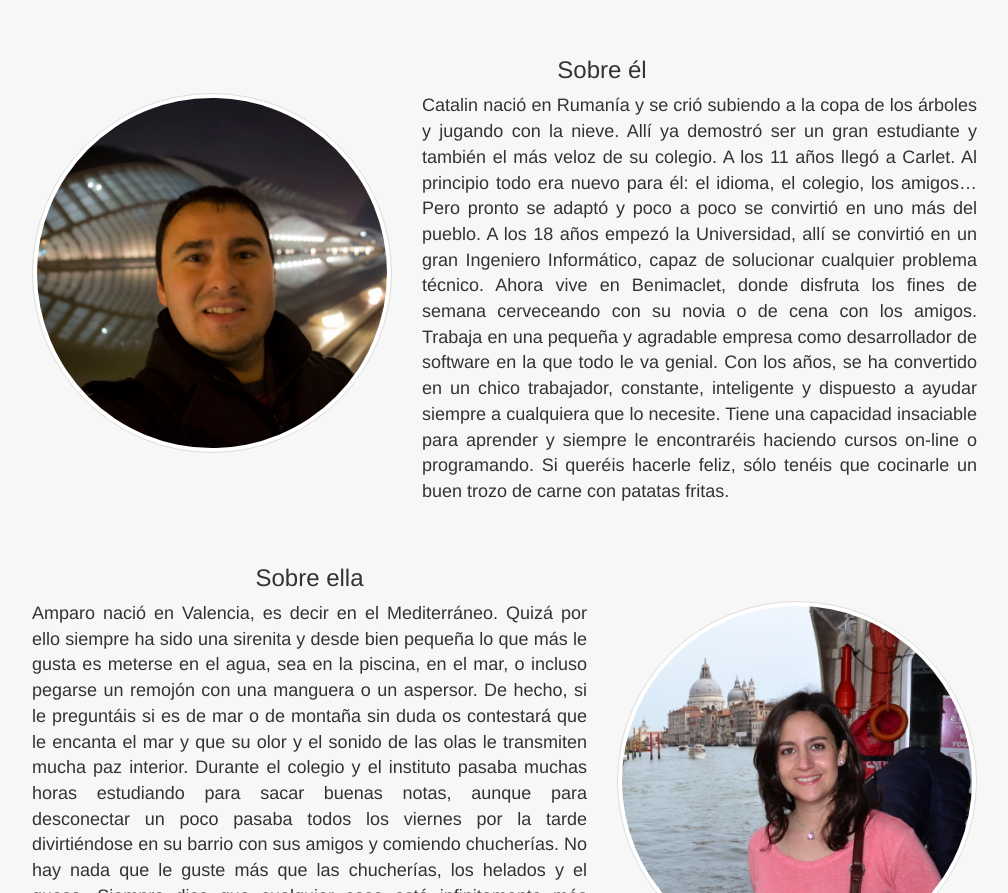
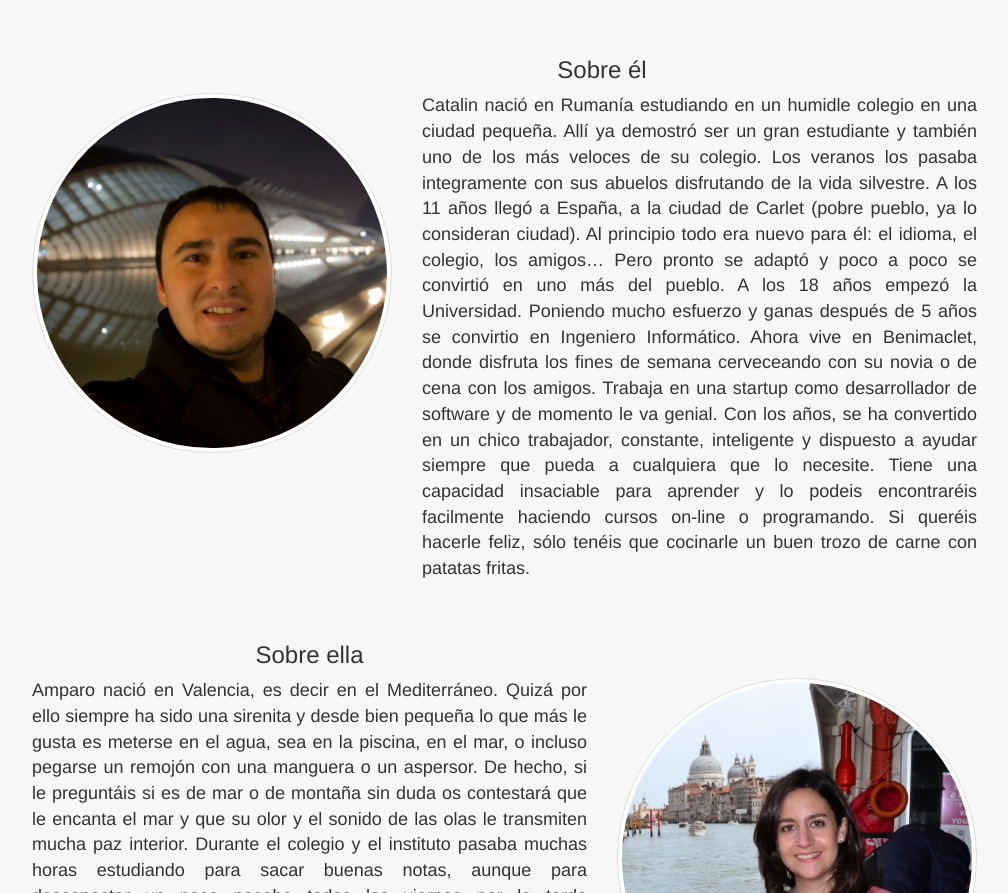
Before and after one commit to catacs/engaged, a website with bundled scripts: page index.html in a window 1280 px wide. Shown: the part 947-1840 px from the top of the page, without its empty margins (38-1046 px from the left). Built offline with nearby package versions, Linux system fonts and the light colour scheme.

Commit message:
Update description about him

```diff
--- a/index.html
+++ b/index.html
@@ -148,7 +148,20 @@
                                         </div>
                                         <div class="col-md-6 col-xs-12 center-block">
                                             <p class="text-large text-thin margin-bottom text-justify" >
-                                                Catalin nació en Rumanía y se crió subiendo a la copa de los árboles y jugando con la nieve. Allí ya demostró ser un gran estudiante y también el más veloz de su colegio. A los 11 años llegó a Carlet. Al principio todo era nuevo para él: el idioma, el colegio, los amigos… Pero pronto se adaptó y poco a poco se convirtió en uno más del pueblo. A los 18 años empezó la Universidad, allí se convirtió en un gran Ingeniero Informático, capaz de solucionar cualquier problema técnico. Ahora vive en Benimaclet, donde disfruta los fines de semana cerveceando con su novia o de cena con los amigos. Trabaja en una pequeña y agradable empresa como desarrollador de software en la que todo le va genial. Con los años, se ha convertido en un chico trabajador, constante, inteligente y dispuesto a ayudar siempre a cualquiera que lo necesite. Tiene una capacidad insaciable para aprender y siempre le encontraréis haciendo cursos on-line o programando. Si queréis hacerle feliz, sólo tenéis que cocinarle un buen trozo de carne con patatas fritas.
+                                                Catalin nació en Rumanía estudiando en un humidle colegio en una ciudad pequeña.
+                                                Allí ya demostró ser un gran estudiante y también uno de los más veloces de su colegio.
+                                                Los veranos los pasaba integramente con sus abuelos disfrutando de la vida silvestre.
+                                                A los 11 años llegó a España, a la ciudad de Carlet (pobre pueblo, ya lo consideran ciudad).
+                                                Al principio todo era nuevo para él: el idioma, el colegio, los amigos… Pero pronto se adaptó
+                                                y poco a poco se convirtió en uno más del pueblo. A los 18 años empezó la Universidad.
+                                                Poniendo mucho esfuerzo y ganas después de 5 años se convirtio en Ingeniero Informático.
+                                                Ahora vive en Benimaclet, donde disfruta los fines de semana cerveceando con su novia o de
+                                                cena con los amigos. Trabaja en una startup como desarrollador de software y de momento le va
+                                                genial. Con los años, se ha convertido en un chico trabajador, constante, inteligente y
+                                                dispuesto a ayudar siempre que pueda a cualquiera que lo necesite. Tiene una capacidad
+                                                insaciable para aprender y lo podeis encontraréis facilmente haciendo cursos
+                                                on-line o programando. Si queréis hacerle feliz, sólo tenéis que cocinarle un
+                                                buen trozo de carne con patatas fritas.
                                             </p>
                                         </div>
                                     </div>
```
